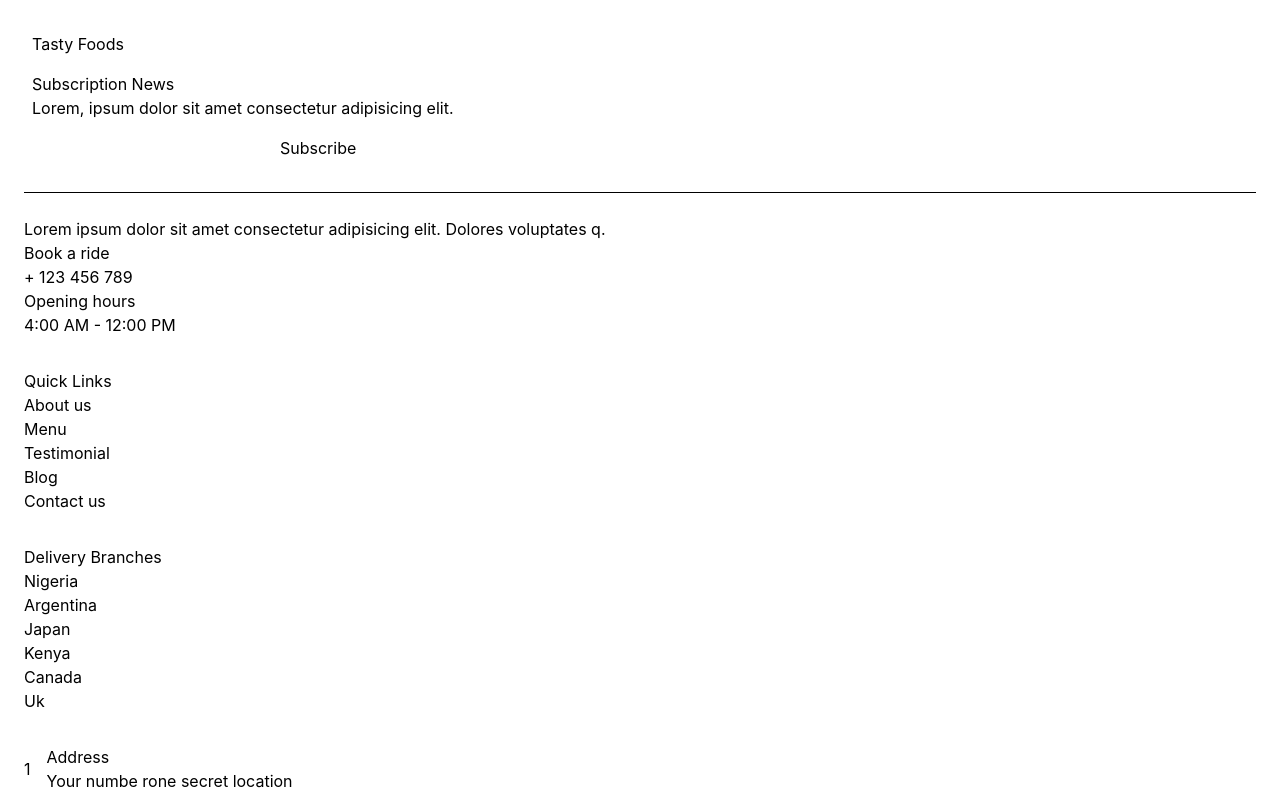
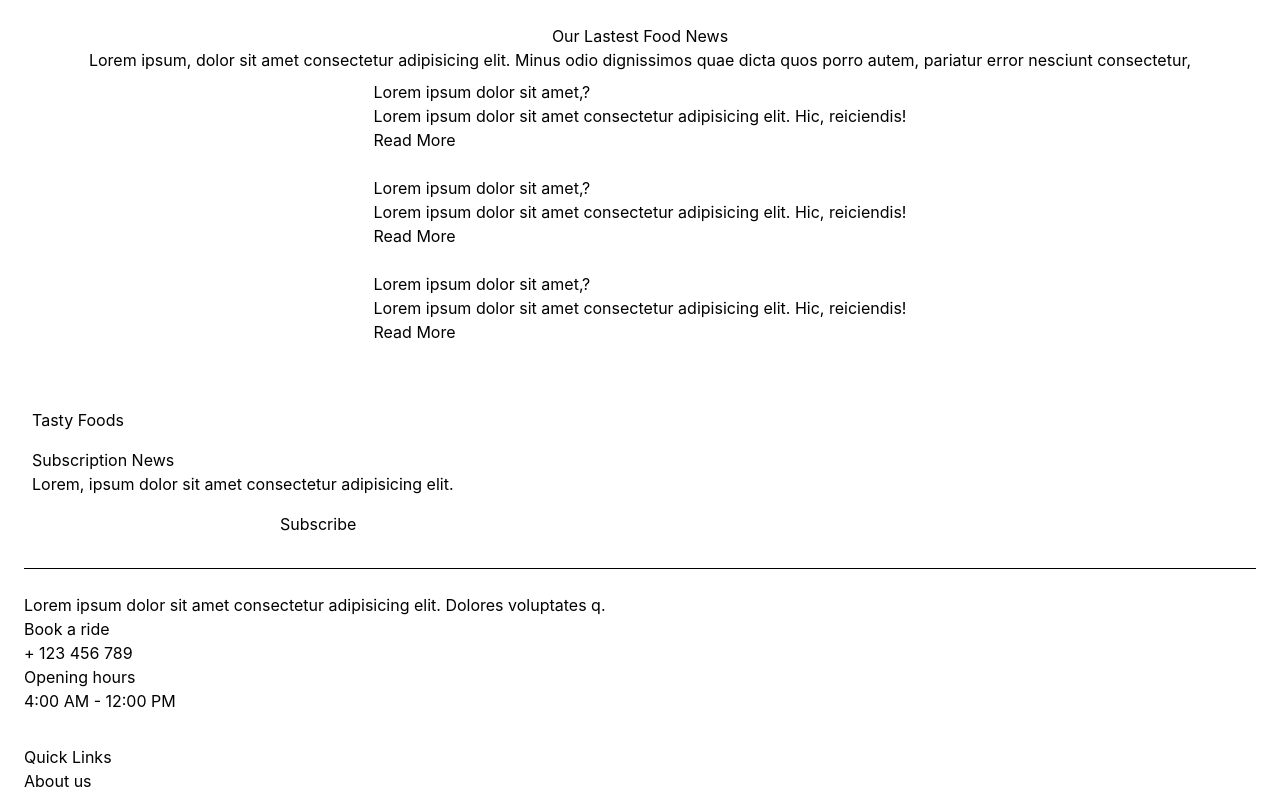
Before and after one commit to neducod/tasty-landingpage, a React (Vite) app: page / in a window 1280 px wide. Shown: the top 797 px of the page. Built offline with nearby package versions, Linux system fonts and the light colour scheme.

Commit message:
template for the foodnews done

```diff
--- a/src/App.jsx
+++ b/src/App.jsx
@@ -5,12 +5,14 @@ import heroImg from './assets/hero.png'
 import './App.css'
 
 import FooterSection from './Footer'
+import FoodNews from './Foodnews'
 
 function App() {
   // const [count, setCount] = useState(0)
 
   return (
     <>
+      <FoodNews/>
       <FooterSection/>
 
 
--- /dev/null
+++ b/src/Foodnews.jsx
@@ -0,0 +1,45 @@
+import { useState } from 'react'
+import './App.css'
+
+function FoodNews (){
+    return(
+        <>
+        <section className='flex justify-center items-center flex-col p-6'>
+            <div className='flex justify-center items-center flex-col'>
+                <h2>Our Lastest Food <span>News</span></h2>
+                <p className='text-center'>Lorem ipsum, dolor sit amet consectetur adipisicing elit. Minus odio dignissimos quae dicta quos porro autem, pariatur error nesciunt consectetur,</p>
+            </div>
+            <div className='flex justify-center items-center p-2 gap-6 flex-col'>
+                <div>
+                    <img src="" alt="" />
+                    <div>
+                        <h4>Lorem ipsum dolor sit amet,?</h4>
+                        <p>Lorem ipsum dolor sit amet consectetur adipisicing elit. Hic, reiciendis!</p>
+                        <a href="#">Read More</a>
+                    </div>
+                </div>
+                <div>
+                    <img src="" alt="" />
+                    <div>
+                        <h4>Lorem ipsum dolor sit amet,?</h4>
+                        <p>Lorem ipsum dolor sit amet consectetur adipisicing elit. Hic, reiciendis!</p>
+                        <a href="#">Read More</a>
+                    </div>
+                </div>
+                <div>
+                    <img src="" alt="" />
+                    <div>
+                        <h4>Lorem ipsum dolor sit amet,?</h4>
+                        <p>Lorem ipsum dolor sit amet consectetur adipisicing elit. Hic, reiciendis!</p>
+                        <a href="#">Read More</a>
+                    </div>
+                </div>
+            </div>
+        </section>
+
+        </>
+    )
+}
+
+
+export default FoodNews;
--- /dev/null
+++ b/src/Testimonial.jsx
@@ -0,0 +1,2 @@
+import { useState } from 'react'
+import './App.css'
```
